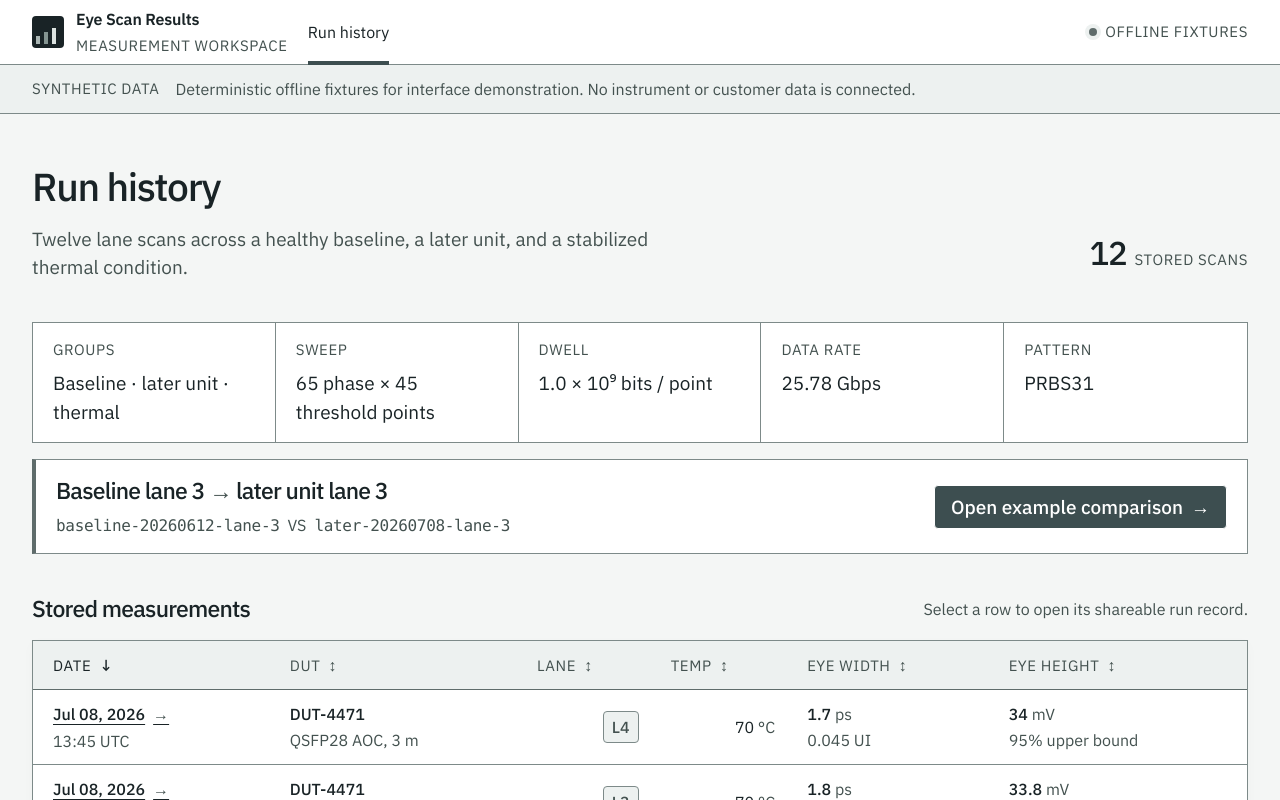
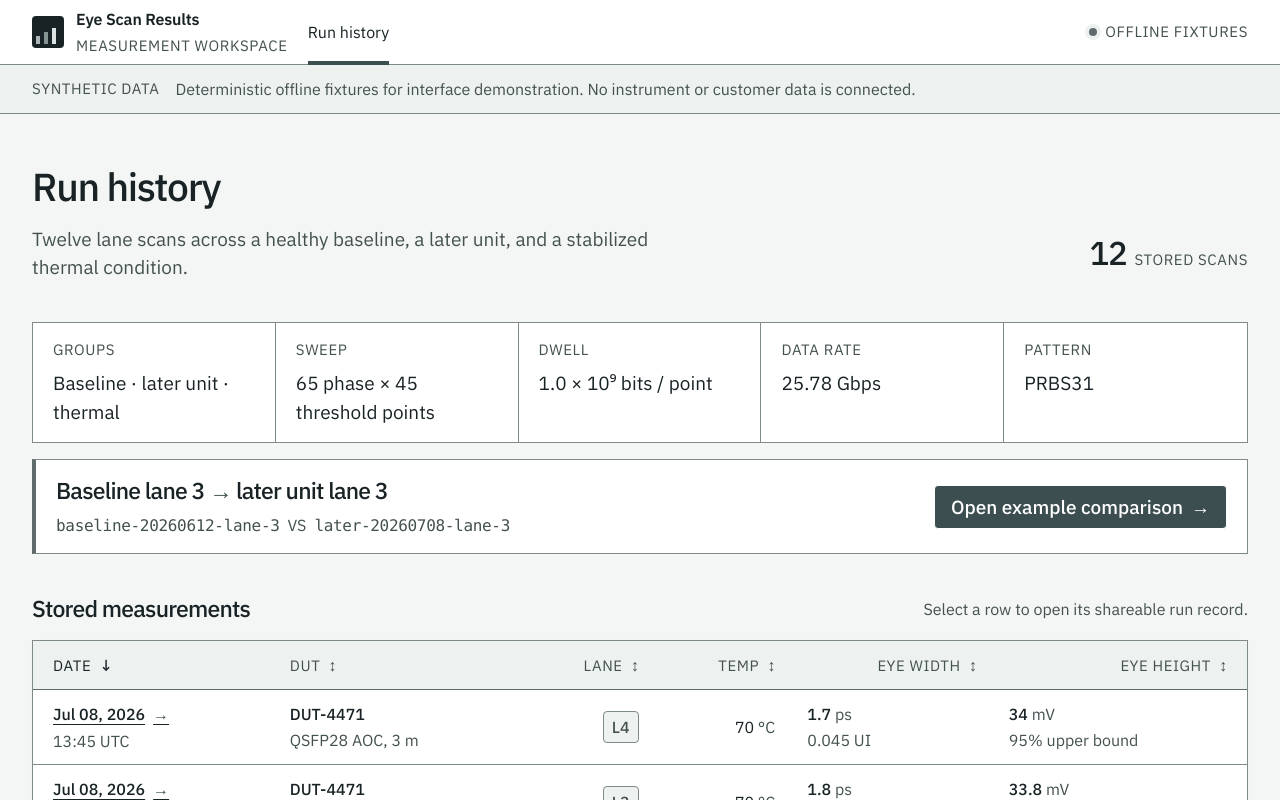
Before and after one commit to afurusawa/bert-demo, a React (Vite) app: page / in a window 1280 px wide. Shown: the top 800 px of the page. Built offline with nearby package versions, Linux system fonts and the light colour scheme.

Commit message:
Align numeric table headers
Align numeric sortable headers with their right-aligned table values.

```diff
--- a/src/App.tsx
+++ b/src/App.tsx
@@ -259,16 +259,16 @@ function RunHistory({ runs }: { runs: ScanRun[] }) {
                 <th scope="col" aria-sort={sort.key === "dut" ? (sort.direction === "asc" ? "ascending" : "descending") : undefined}>
                   <SortButton label="DUT" column="dut" sort={sort} onSort={changeSort} />
                 </th>
-                <th scope="col" aria-sort={sort.key === "lane" ? (sort.direction === "asc" ? "ascending" : "descending") : undefined}>
+                <th className="numeric-cell" scope="col" aria-sort={sort.key === "lane" ? (sort.direction === "asc" ? "ascending" : "descending") : undefined}>
                   <SortButton label="Lane" column="lane" sort={sort} onSort={changeSort} />
                 </th>
-                <th scope="col" aria-sort={sort.key === "temperature" ? (sort.direction === "asc" ? "ascending" : "descending") : undefined}>
+                <th className="numeric-cell" scope="col" aria-sort={sort.key === "temperature" ? (sort.direction === "asc" ? "ascending" : "descending") : undefined}>
                   <SortButton label="Temp" column="temperature" sort={sort} onSort={changeSort} />
                 </th>
-                <th scope="col" aria-sort={sort.key === "width" ? (sort.direction === "asc" ? "ascending" : "descending") : undefined}>
+                <th className="numeric-cell" scope="col" aria-sort={sort.key === "width" ? (sort.direction === "asc" ? "ascending" : "descending") : undefined}>
                   <SortButton label="Eye width" column="width" sort={sort} onSort={changeSort} />
                 </th>
-                <th scope="col" aria-sort={sort.key === "height" ? (sort.direction === "asc" ? "ascending" : "descending") : undefined}>
+                <th className="numeric-cell" scope="col" aria-sort={sort.key === "height" ? (sort.direction === "asc" ? "ascending" : "descending") : undefined}>
                   <SortButton label="Eye height" column="height" sort={sort} onSort={changeSort} />
                 </th>
               </tr>
--- a/src/styles.css
+++ b/src/styles.css
@@ -563,6 +563,11 @@ h2 {
   padding-right: var(--space-20);
 }
 
+.run-table th.numeric-cell .sort-button {
+  width: 100%;
+  justify-content: flex-end;
+}
+
 .run-table tbody tr {
   transition: background 120ms ease;
 }
```
